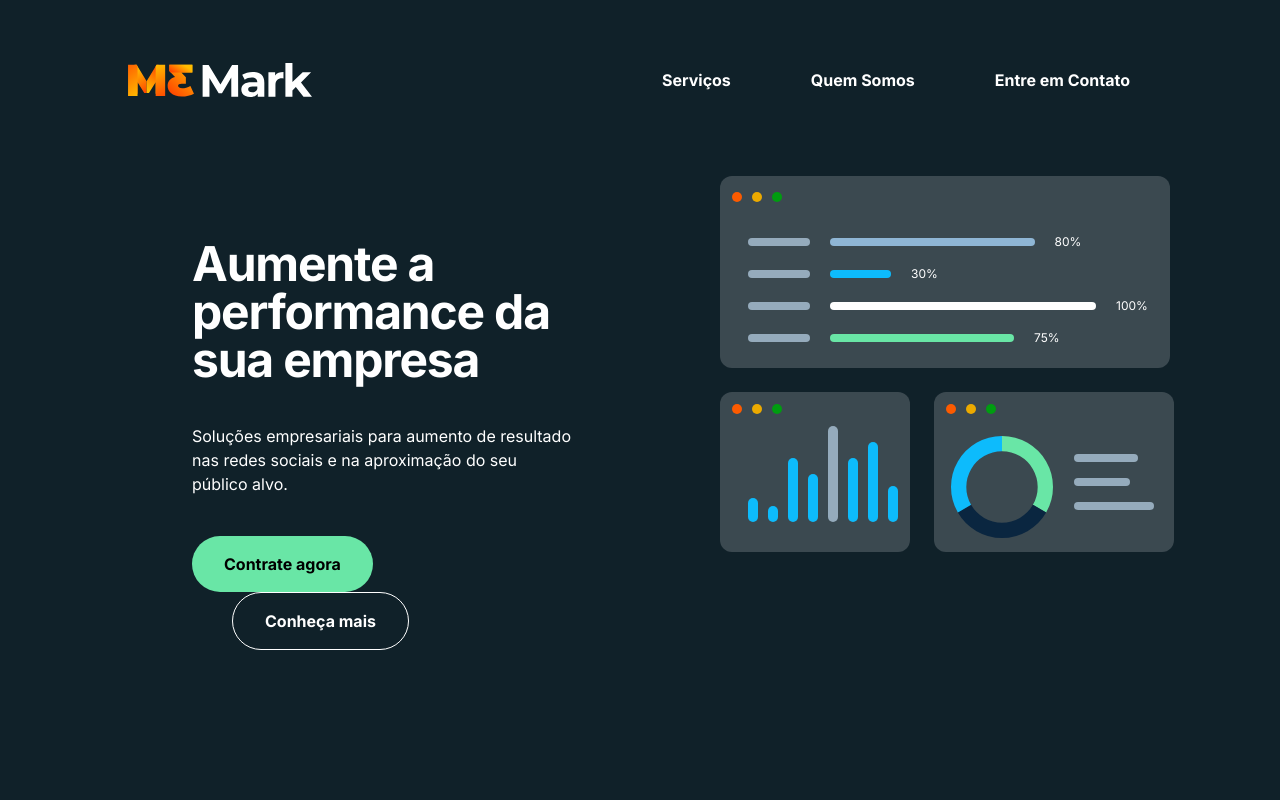
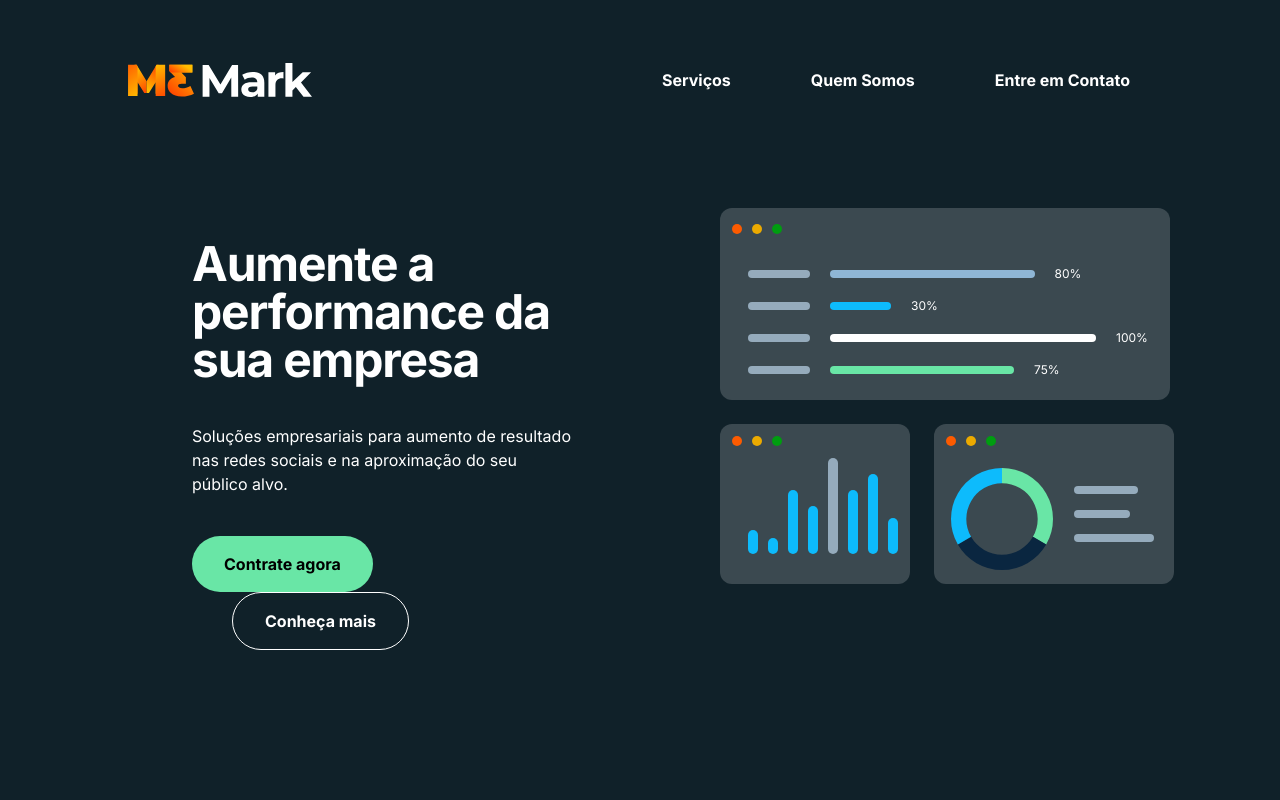
Before and after one commit to Gustavolimapereira/m3markV1, a Next.js app: page / in a window 1280 px wide. Shown: the top 800 px of the page. Built offline with nearby package versions, Linux system fonts and the light colour scheme.

Commit message:
Gráfico

```diff
--- a/src/components/graficos.tsx
+++ b/src/components/graficos.tsx
@@ -2,7 +2,7 @@
 
 export default function Graficos() {
   return (
-    <div className=" flex flex-col justify-center px-20">
+    <div className=" flex flex-col justify-center px-20 pt-8">
       <div
         className="h-48 bg-customColorCard px-3 relative space-y-4 rounded-xl mb-6"
         style={{ width: '450px' }}
--- a/src/components/pizzaGrafico.tsx
+++ b/src/components/pizzaGrafico.tsx
@@ -11,7 +11,7 @@
         label: 'Poll',
         data: [2, 2, 2],
         backgroundColor: ['#69E6A6', '#0A2640', '#0DBBFC'],
-        borderWidth: [''],
+        borderWidth: [0],
       },
     ],
   }
```
